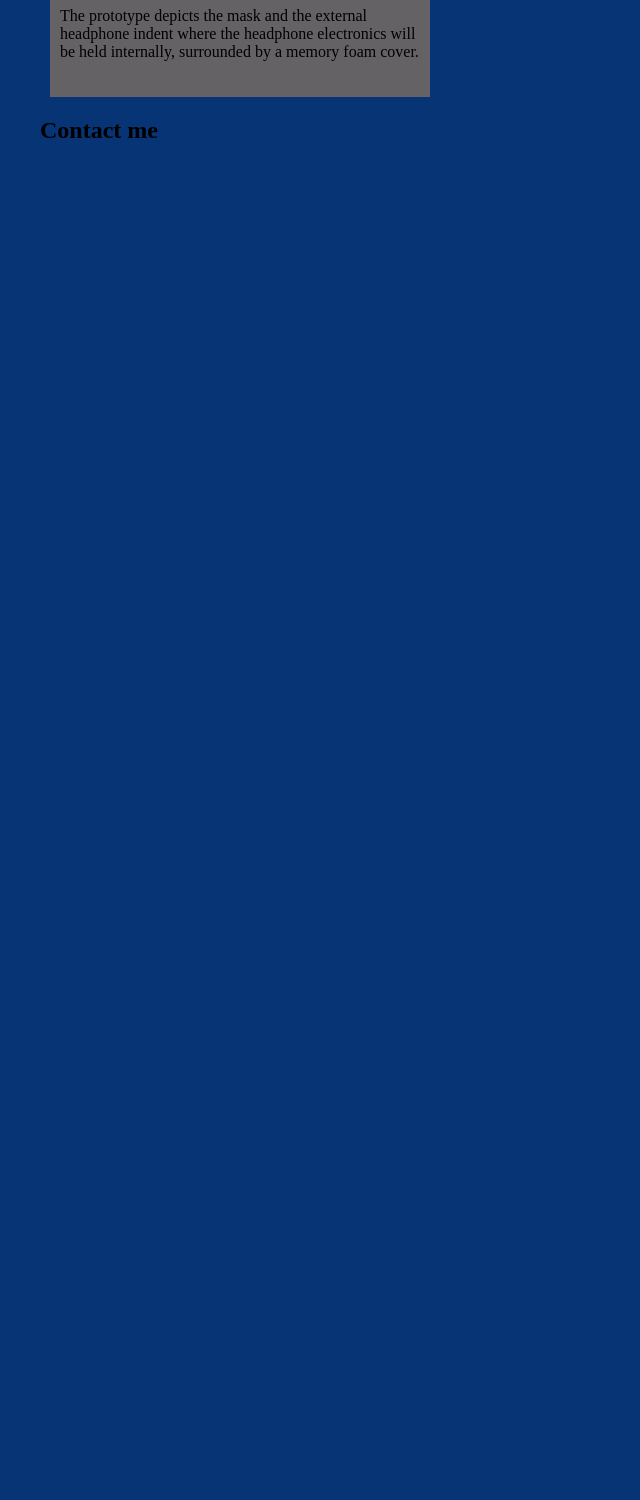
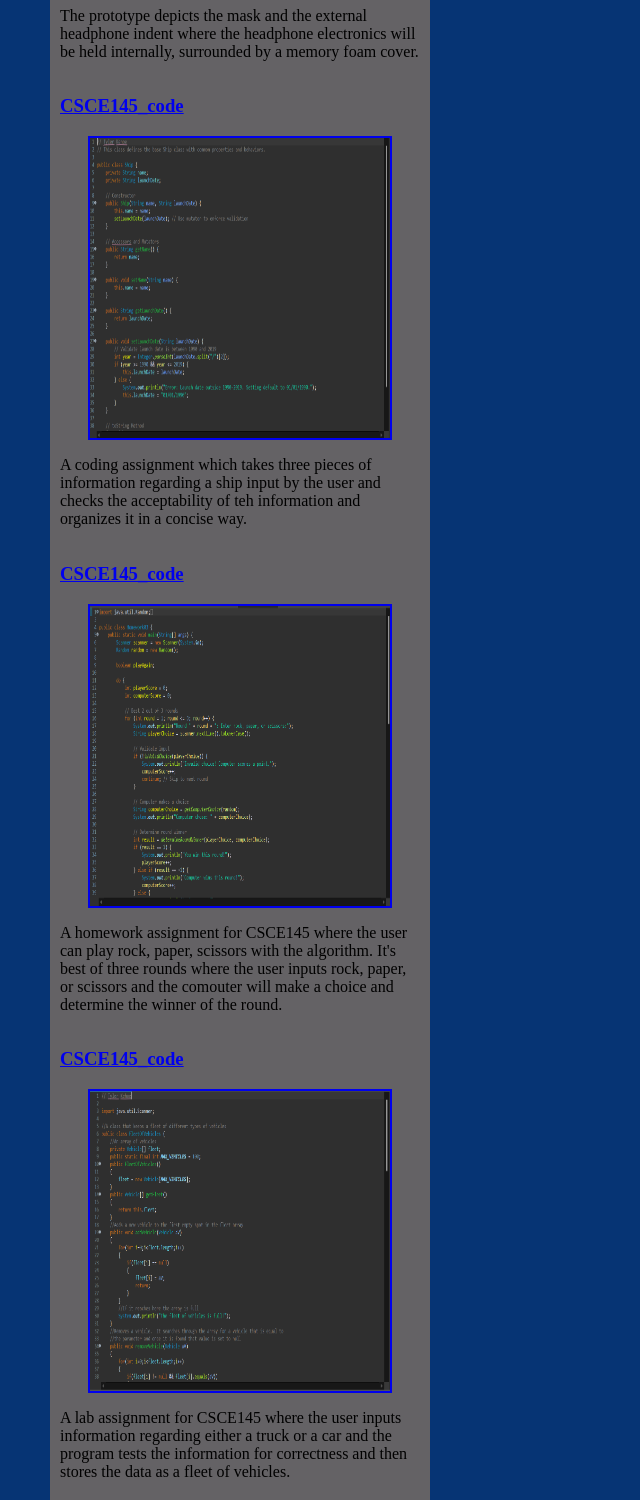
Before and after one commit to tikehoe/tikehoe.github.io, a plain HTML site: page index.html in a window 1280 px wide. Shown: the part 2260-3760 px from the top of the page, without its empty margins (0-640 px from the left). Before the commit the page ends 2444 px from the top, so only its background shows below. Drawn offline with Linux system fonts and the light colour scheme.

Commit message:
added repos and images

```diff
--- a/index.html
+++ b/index.html
@@ -71,6 +71,34 @@
                     The prototype depicts the mask and the external headphone indent where the headphone electronics will be held internally, surrounded by a memory foam cover.
                 </p>
             </section>
+            <section class="project">
+                <a href="https://github.com/tikehoe/CSCE145_code">
+                    <h3>CSCE145_code</h3>
+                </a>
+                <a href="https://github.com/tikehoe/CSCE145_code">
+                    <img src="images/csce homework 7.png">
+                </a>
+                    <p>A coding assignment which takes three pieces of information regarding a ship input by the user and checks the acceptability of teh information and organizes it in a concise way.</p>
+            </section>
+            <section class="project">
+                <a href="https://github.com/tikehoe/CSCE145_Homework">
+                    <h3>CSCE145_code</h3>
+                </a>
+                <a href="https://github.com/tikehoe/CSCE145_Homework">
+                    <img src="images/csce homework 3.png">
+                </a>
+                    <p>A homework assignment for CSCE145 where the user can play rock, paper, scissors with the algorithm. It's best of three rounds where the user inputs rock, paper, or scissors and the comouter will make a choice and determine the winner of the round.</p>
+            </section>
+        </section>
+        <section class="project">
+            <a href="https://github.com/tikehoe/CSCE145_Lab">
+                <h3>CSCE145_code</h3>
+            </a>
+            <a href="https://github.com/tikehoe/CSCE145_Lab">
+                <img src="images/csce lab 10.png">
+            </a>
+                <p>A lab assignment for CSCE145 where the user inputs information regarding either a truck or a car and the program tests the information for correctness and then stores the data as a fleet of vehicles.</p>
+        </section>
         </div>
 
         <h2>Contact me</h2>
```
Also changed, not shown: images/csce homework 3.png (added), images/csce homework 7.png (added), images/csce lab 10.png (added).
